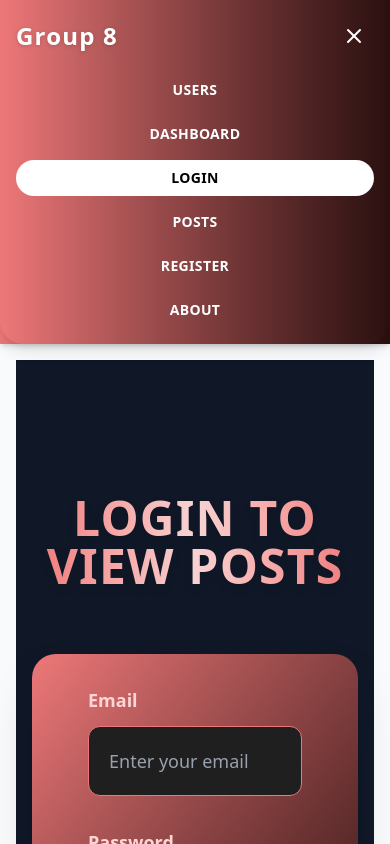
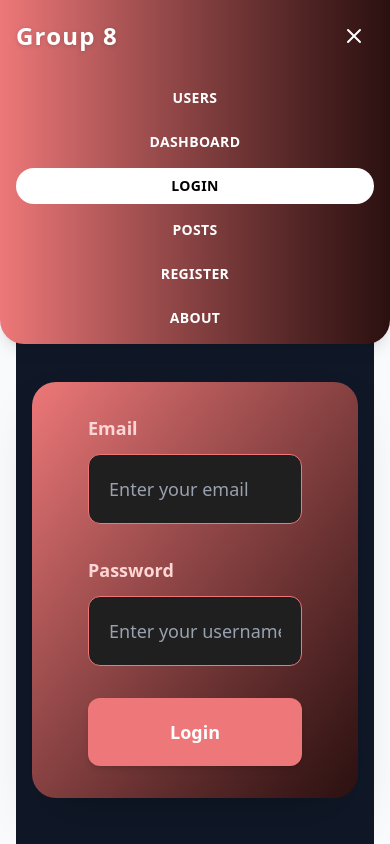
Before and after one commit to RemRmenta/G8-finalproject, a Next.js app: page /login in a window 390 px wide. Both pictures are taken after a click on the button "Toggle menu". Shown: the top 844 px of the page. Built offline with nearby package versions, Linux system fonts and the light colour scheme.

Commit message:
Update Navbar.tsx

```diff
--- a/src/components/Navbar.tsx
+++ b/src/components/Navbar.tsx
@@ -21,7 +21,26 @@ export default function Navbar() {
 
   return (
     <nav className="bg-gradient-to-r from-[#EE7879] to-[#2b1010] shadow-md sticky top-0 z-50">
-      <div className="max-w-7xl mx-auto px-4 py-4 flex items-center justify-between">
+      {/* Mobile dropdown menu - above all when open */}
+      {menuOpen && (
+        <div className="md:hidden absolute top-full left-0 w-full px-4 py-2 flex flex-col space-y-2 bg-gradient-to-r from-[#EE7879] to-[#2b1010] bg-opacity-60 rounded-b-3xl shadow-lg z-50">
+          {navLinks.map((link) => (
+            <Link key={link.href} href={link.href} onClick={() => setMenuOpen(false)}>
+              <Button
+                className={`w-full uppercase tracking-wide text-sm font-semibold transition-all duration-300 transform hover:scale-105 ${
+                  pathname === link.href
+                    ? 'bg-white text-black'
+                    : 'text-white hover:bg-[#FFD6D5] hover:text-black'
+                } rounded-full py-2`}
+              >
+                {link.label}
+              </Button>
+            </Link>
+          ))}
+        </div>
+      )}
+
+      <div className="max-w-7xl mx-auto px-4 py-4 flex items-center justify-between relative z-50">
         {/* Logo / Brand */}
         <div className="text-2xl md:text-3xl font-extrabold text-white tracking-wider drop-shadow-sm">
           Group 8
@@ -55,25 +74,6 @@ export default function Navbar() {
           ))}
         </div>
       </div>
-
-      {/* Mobile dropdown menu */}
-      {menuOpen && (
-        <div className="md:hidden px-4 pb-4 flex flex-col space-y-2 bg-gradient-to-r from-[#EE7879] to-[#2b1010] rounded-b-3xl shadow-lg">
-          {navLinks.map((link) => (
-            <Link key={link.href} href={link.href} onClick={() => setMenuOpen(false)}>
-              <Button
-                className={`w-full uppercase tracking-wide text-sm font-semibold transition-all duration-300 transform hover:scale-105 ${
-                  pathname === link.href
-                    ? 'bg-white text-black'
-                    : 'text-white hover:bg-[#FFD6D5] hover:text-black'
-                } rounded-full py-2`}
-              >
-                {link.label}
-              </Button>
-            </Link>
-          ))}
-        </div>
-      )}
     </nav>
   );
 }
```
